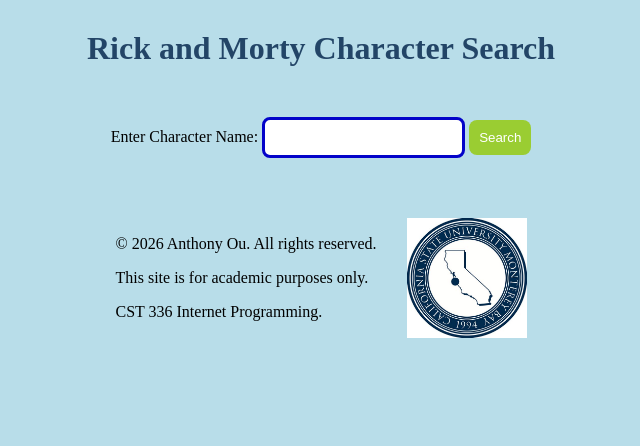
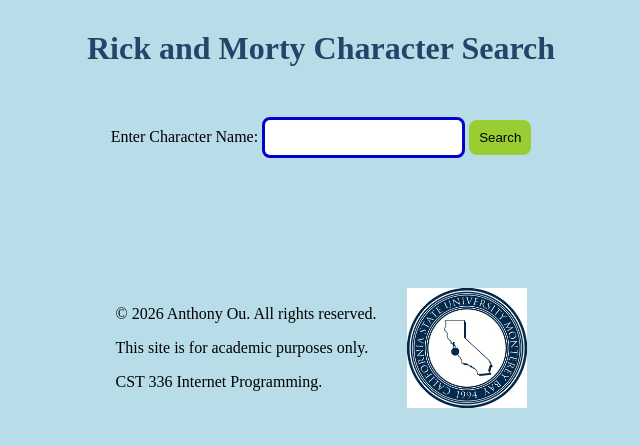
Before and after one commit to A-Ou642/A-Ou642.github.io, a plain HTML site: page hw3/index.html in a window 1280 px wide. Shown: the whole page, without its empty margins (319-959 px from the left). Drawn offline with Linux system fonts and the light colour scheme.

Commit message:
fixed syntax

```diff
--- a/hw3/css/styles.css
+++ b/hw3/css/styles.css
@@ -22,14 +22,14 @@ input {
 
 button {
     background-color: yellowgreen;
-    color: white;
+    color: black;
     padding: 10px 10px;
     border: none;
     border-radius: 8px;
     cursor: pointer;
 }
 
-#result {
+#results {
     text-align: center;
     margin: 30px auto;
     padding: 20px;
```
